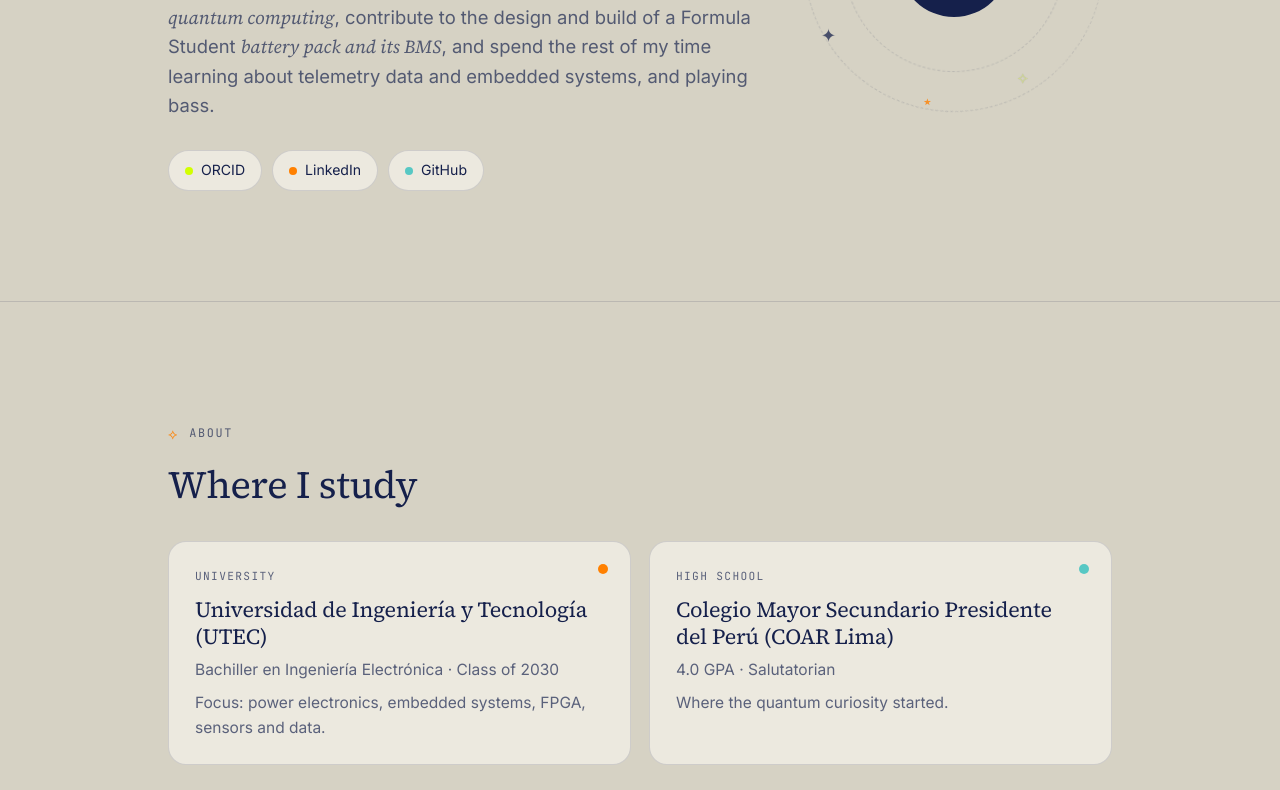
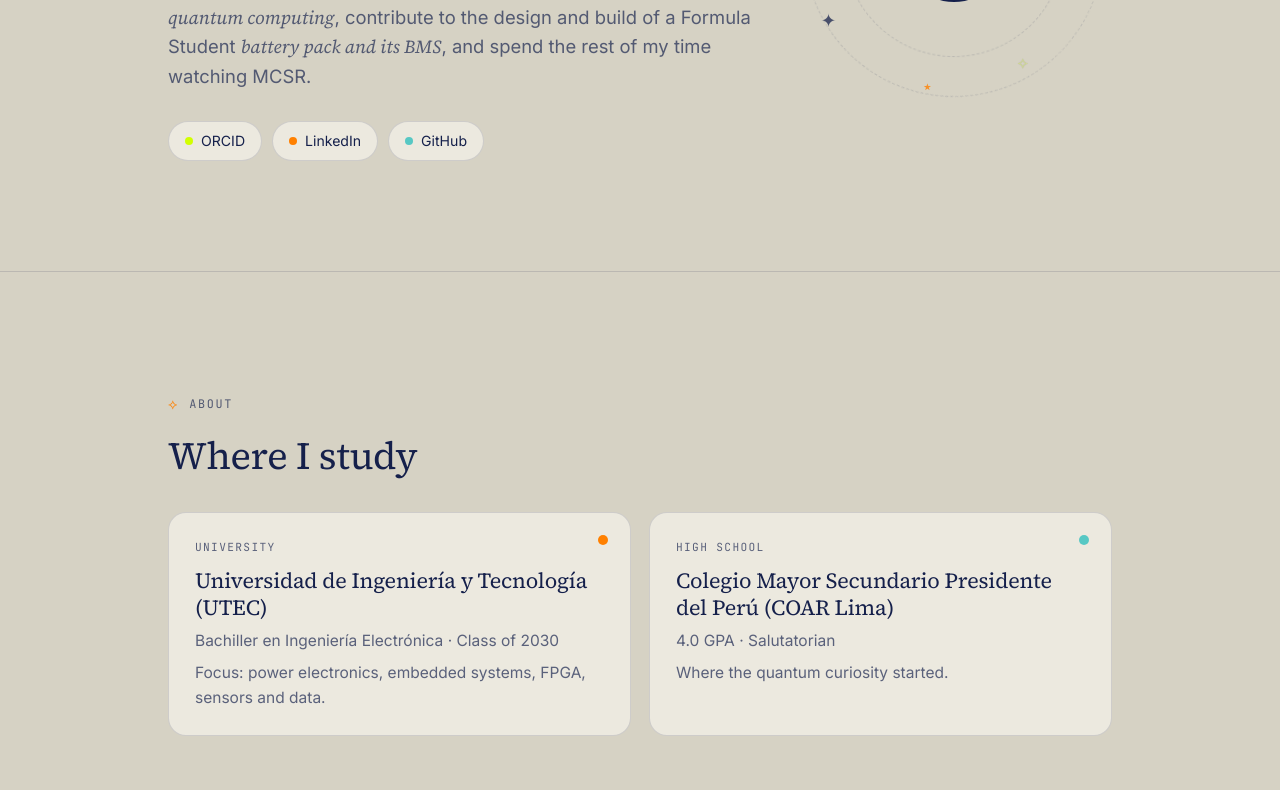
Before and after one commit to baterypark/baterypark.github.io, a plain HTML site: page index.html in a window 1280 px wide. Shown: the part 470-1260 px from the top of the page. Drawn offline with Linux system fonts and the light colour scheme.

Commit message:
Change hobby from learning about telemetry to watching MCSR
Updated personal interests in the profile description.

```diff
--- a/index.html
+++ b/index.html
@@ -38,7 +38,7 @@
       <p class="lede">
         Electronics engineering student in Lima, Perú. I do research in <em>quantum computing</em>,
         contribute to the design and build of a Formula Student <em>battery pack and its BMS</em>,
-        and spend the rest of my time learning about telemetry data and embedded systems, and playing bass.
+        and spend the rest of my time watching MCSR.
       </p>
       <div class="links">
         <a class="pill orcid" href="https://orcid.org/0009-0008-2580-1679" target="_blank" rel="noopener"><span class="dot"></span>ORCID</a>
```
